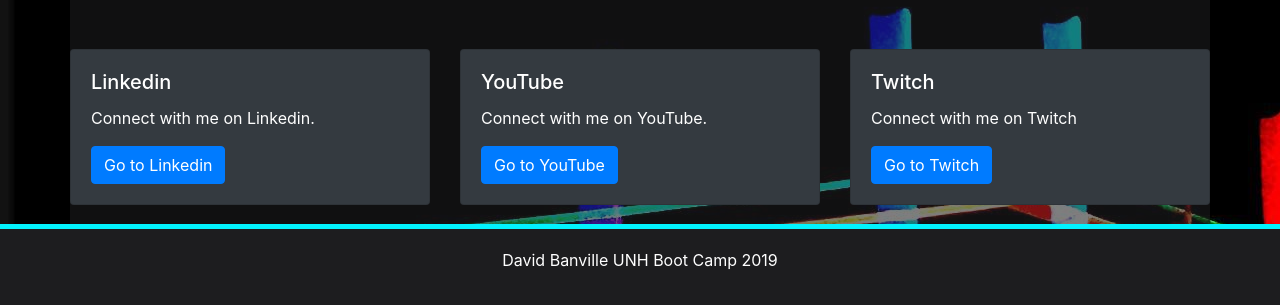
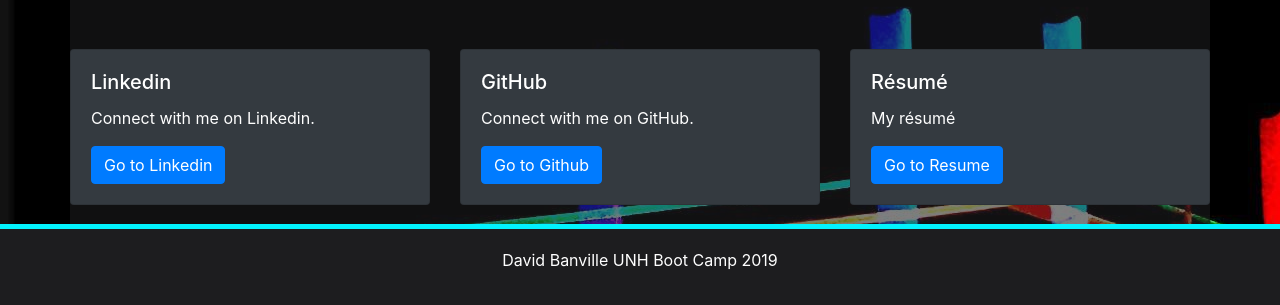
Before and after one commit to CaptainEFFF/captainefff.github.io, a plain HTML site: page portfolio.html in a window 1280 px wide. Shown: the part 1112-1417 px from the top of the page. Drawn offline with nearby package versions, Linux system fonts and the light colour scheme.

Commit message:
added resume pdf

```diff
--- a/portfolio.html
+++ b/portfolio.html
@@ -133,18 +133,19 @@
             <div class="col-sm-4">
               <div class="card text-white bg-dark mb-3">
                 <div class="card-body">
-                  <h5 class="card-title">YouTube</h5>
-                  <p class="card-text">Connect with me on YouTube.</p>
-                  <a href="https://www.youtube.com/user/DJGamersinc/featured?view_as=subscriber" target="_blank" class="btn btn-primary">Go to YouTube</a>
+                  <h5 class="card-title">GitHub</h5>
+                  <p class="card-text">Connect with me on GitHub.</p>
+                  <a href="https://github.com/CaptainEFFF" target="_blank" class="btn btn-primary">Go to Github</a>
+                  <!-- <a href="https://www.youtube.com/user/DJGamersinc/featured?view_as=subscriber" target="_blank" class="btn btn-primary">Go to YouTube</a> -->
                 </div>
               </div>
             </div>
             <div class="col-sm-4">
               <div class="card text-white bg-dark mb-3">
                 <div class="card-body">
-                  <h5 class="card-title">Twitch</h5>
-                  <p class="card-text">Connect with me on Twitch</p>
-                  <a href="https://www.twitch.tv/captain_efff" target="_blank" class="btn btn-primary">Go to Twitch</a>
+                  <h5 class="card-title">Résumé</h5>
+                  <p class="card-text">My résumé</p>
+                  <a href="assets/images/Resume David R Banville.pdf" target="_blank" class="btn btn-primary">Go to Resume</a>
                 </div>
               </div>
             </div>
```
Also changed, not shown: 1 other file.
